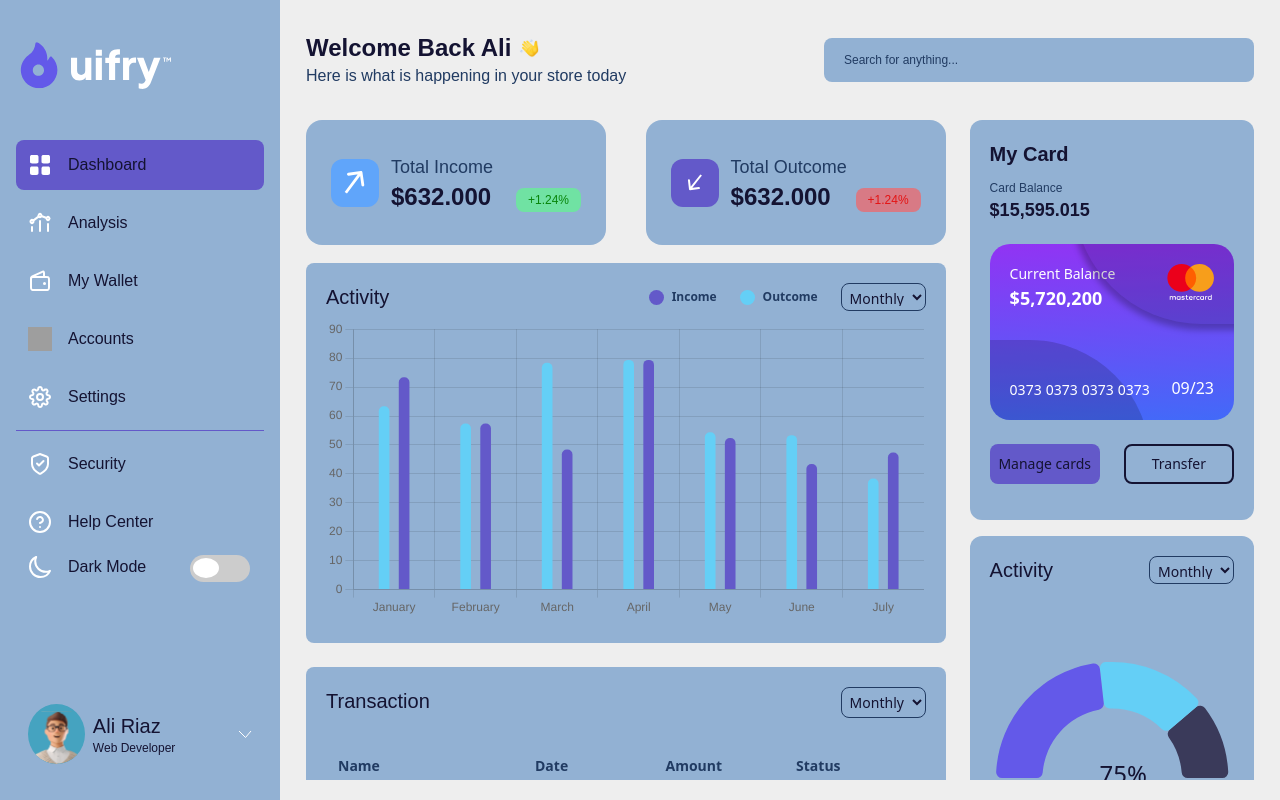
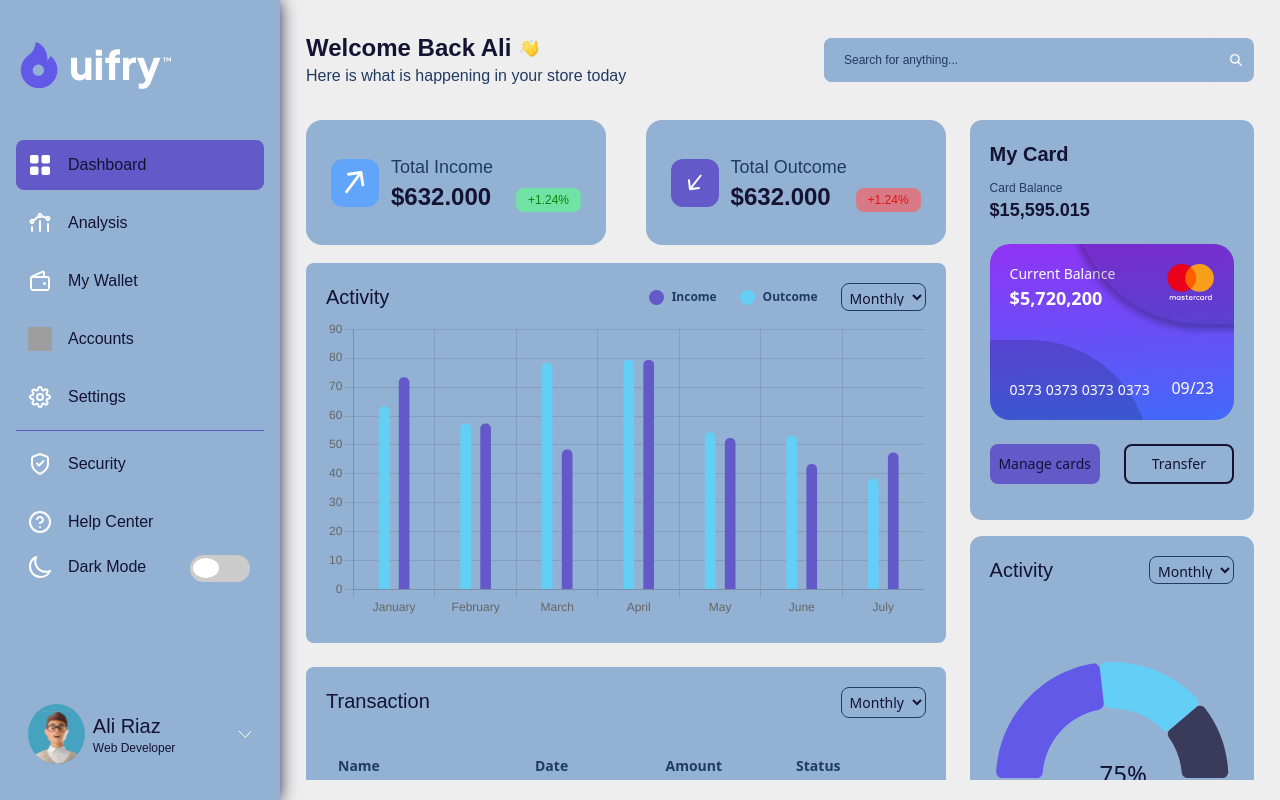
Before and after one commit to Emmijozzy/uifry-dashboard, a React (Vite) app: page / in a window 1280 px wide. Built offline with nearby package versions, Linux system fonts and the light colour scheme; grey boxes are pictures that could not be loaded; a web font is replaced by a local one.

Commit message:
search and aside nav optimize

```diff
--- a/src/assets/images/index.ts
+++ b/src/assets/images/index.ts
@@ -14,10 +14,10 @@ import hand from './waving-hand.svg'
 import arrowUp from './arrow-up.svg'
 import arrowDown from './arrow-down.svg'
 import masterCardLogo from './mastercard_logo.svg'
-import search from './search.svg'
+import searchIcon from './search.svg'
 
 
- const image = { dashboard,accounts,wallet,analysis,mode,security,settings,profile,help,avater,dropdown,hand,arrowDown,arrowUp,masterCardLogo,search }
+ const image = { dashboard,accounts,wallet,analysis,mode,security,settings,profile,help,avater,dropdown,hand,arrowDown,arrowUp,masterCardLogo,searchIcon }
 
 
  export default image
--- a/src/components/DashboardTop/SearchInput.tsx
+++ b/src/components/DashboardTop/SearchInput.tsx
@@ -1,11 +1,17 @@
 import React from 'react'
+import image from '../../assets/images'
+
+const { searchIcon } = image
 
 type Props = {}
 
 const SearchInput = (props: Props) => {
   return (
-    <div className='md:w-[430px] w-full font-primary'>
-      <input className='w-full h-[44px] p-5 outline-none dark:bg-darkbg2 bg-lightbg2 rounded-lg text-[12px] dark:text-darktext2 text-lighttext2 border-none placeholder-lighttext2 dark:placeholder-darktext2' type="text" placeholder='Search for anything...' />
+    <div className='md:w-[430px] w-full h-[44px] font-primary flex dark:bg-darkbg2 bg-lightbg2 rounded-lg'>
+      <input className='w-full h-full p-5 outline-none dark:bg-darkbg2 bg-lightbg2 rounded-lg text-[12px] dark:text-darktext2 text-lighttext2 border-none placeholder-lighttext2 dark:placeholder-darktext2' type="text" placeholder='Search for anything...' />
+      <div className='flex items-center justify-center w-10 h-full rounded-e-lg hover:bg-primary'>
+        <img className='flex items-center justify-center w-4 h-4' src={searchIcon} />
+      </div>
     </div>
   )
 }
--- a/src/components/sidebar/index.tsx
+++ b/src/components/sidebar/index.tsx
@@ -12,9 +12,9 @@ type Props = {}
 const Sidebar = (props: Props) => {
   const { nav } = useContext(AppContext)
   return (
-    <aside className={`min-w-[280px] h-full dark:bg-darkbg2 bg-lightbg2 overflow-y-auto overflow-x-anto z-10 px-[16px] absolute lg:relative sidebar ${nav ===  true ? 'sidebar--show' : 'sidebar--close'}`}>
+    <aside className={`min-w-[280px] h-full dark:bg-darkbg2 bg-lightbg2 overflow-y-auto overflow-x-anto z-10 px-[16px] dark-shadow absolute lg:relative sidebar ${nav ===  true ? 'sidebar--show' : 'sidebar--close'}`}>
       <nav className='flex flex-col w-full h-full font-tertiary'>
-        <div className='w-full basis-20 mt-4'>
+        <div className='w-full mt-4 basis-20'>
           <Logo />
         </div>
         <ul className='flex-auto w-full mt-4'>
@@ -41,7 +41,7 @@ const Sidebar = (props: Props) => {
           ))}
           <li><DarkMode /></li>
         </ul>
-        <div className='basis-24 mt-4'>
+        <div className='mt-4 basis-24'>
           <User />
         </div>
       </nav>
--- a/src/index.css
+++ b/src/index.css
@@ -116,3 +116,11 @@ input:checked + .slider:before {
 .ellipse1 {
   box-shadow: 0px 1px 6px 5px rgb(0 0 0 / 26%);
 }
+
+.dark-shadow {
+  box-shadow: -1px 1px 17px 0px #101037;
+}
+
+.ligth-shadow {
+  box-shadow: -1px 1px 17px 0px #101037;
+}
```
